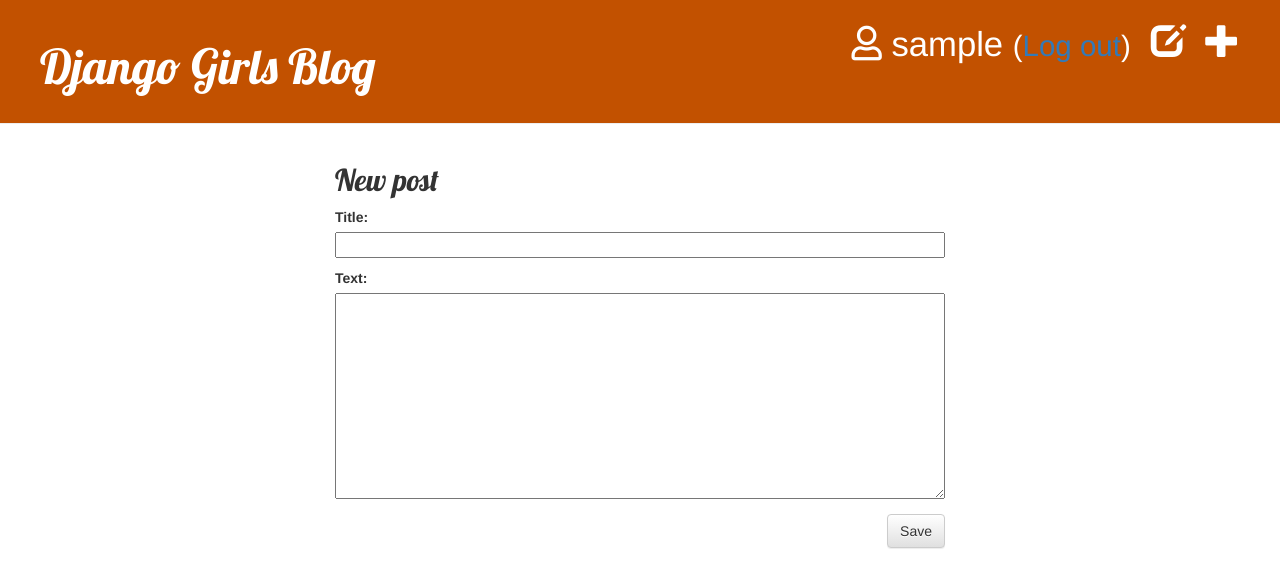
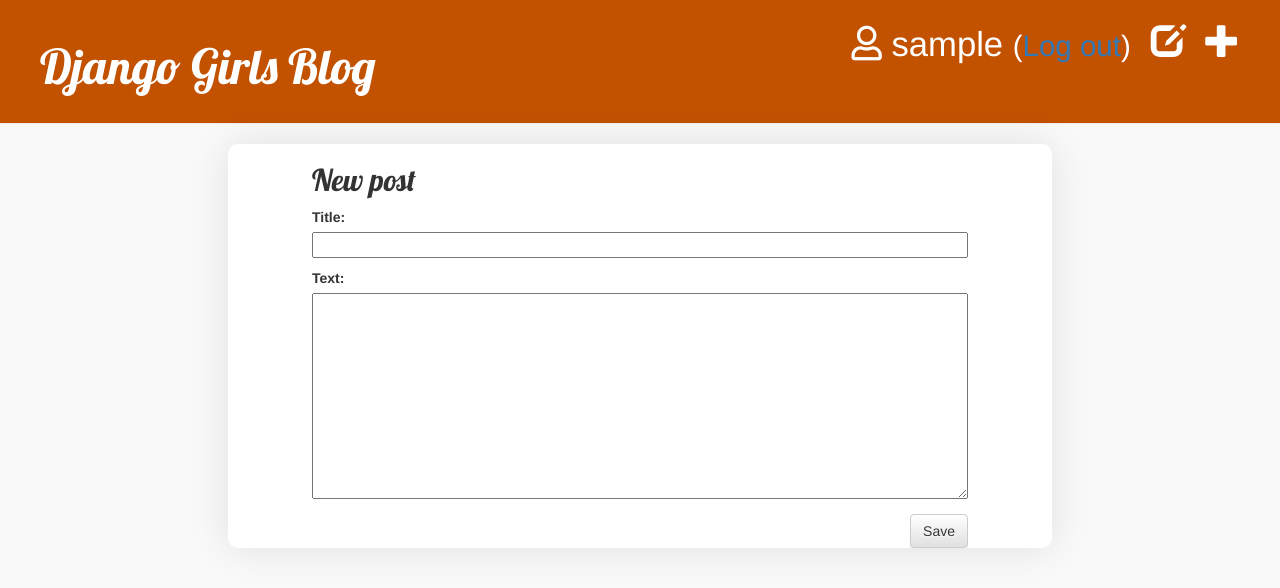
Before and after one commit to EverJYC/blog-coursework, a Django app: page /post/new/ in a window 1280 px wide. Shown: the top 588 px of the page. Run offline with Django 3.2, Linux system fonts and the light colour scheme; the visitor is signed in with stand-in values (Sample User, id 1); some libraries are stand-ins or nearby versions.

Commit message:
added wrapper

```diff
--- a/blog/static/css/blog.css
+++ b/blog/static/css/blog.css
@@ -73,10 +73,11 @@ h1, h2, h3, h4 {
 }
 
 #wrapper {
-    background: #f5f5f5;
+    background: #ffffff;
     box-shadow: 0 0 40px rgba(0,0,0,0.1);
     border-radius: 10px;
     overflow: hidden;
-    margin: 40px auto;
-    max-width: 1200px;
+    /*margin: 40px auto;*/
+    margin-bottom: 20px;
+    max-width: 1000px;
 }
--- a/blog/templates/blog/base.html
+++ b/blog/templates/blog/base.html
@@ -12,7 +12,7 @@
 
 </head>
 
-<body>
+<body style="background-color:#f9f9f9;">
     <div class="page-header">
         {% if user.is_authenticated %}
             <a href="{% url 'post_new' %}" class="top-menu"><span class="glyphicon glyphicon-plus"></span></a>
@@ -26,10 +26,16 @@
 
 {#    <div class="content container">#}
 {#        <div class="row">#}
-            <div class="col-md-6 col-md-offset-3" >
+
+    <div class="col-md-8 col-md-offset-2" >
+            <div id="wrapper">
+            <div class="col-md-10 col-md-offset-1" >
                 {% block content %}
                 {% endblock %}
             </div>
+            </div>
+    </div>
+
 {#        </div>#}
 {#    </div>#}
 </body>
```
